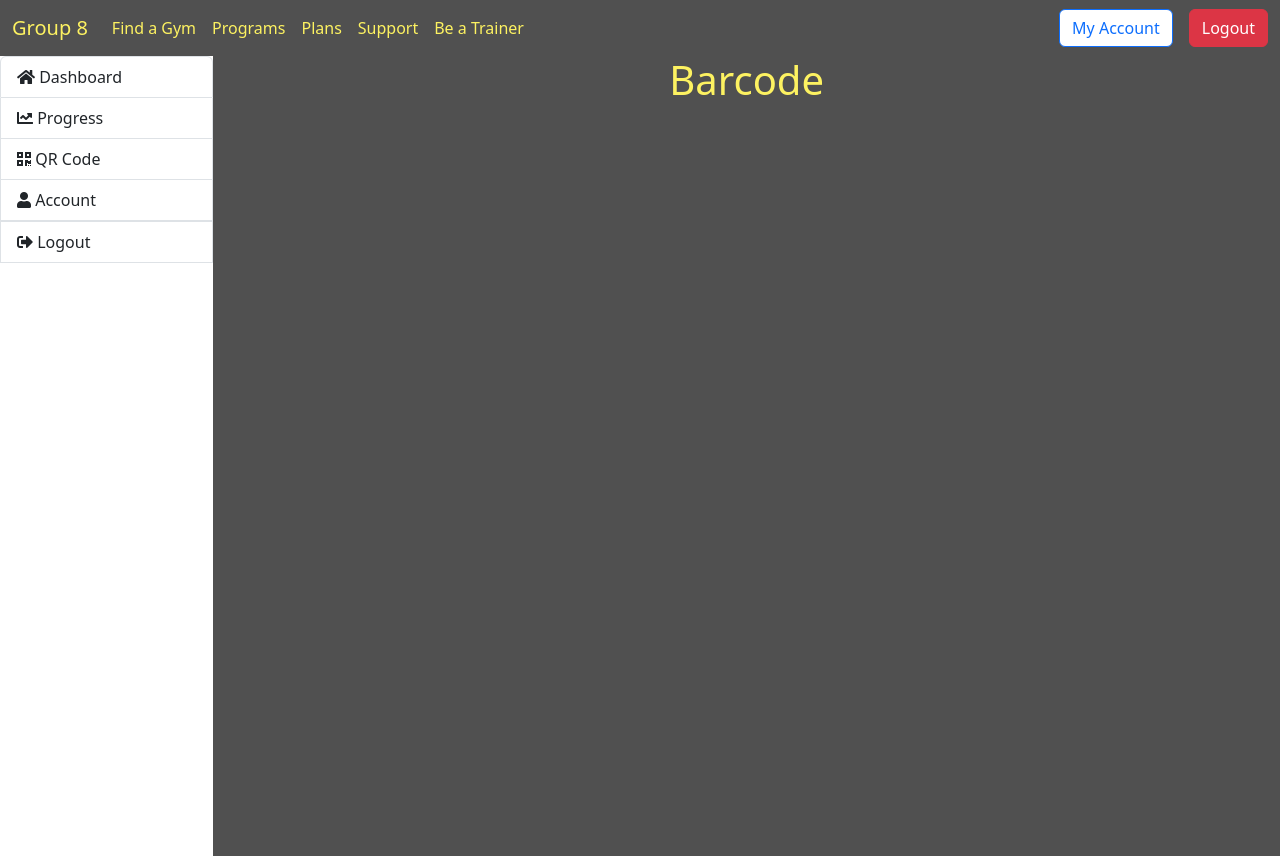
After one commit to SumedhaEndar/Group8_System, a Django app: page /members/qrcode in a window 1280 px wide. The commit adds this page. Run offline with Django 5.2, Linux system fonts and the light colour scheme; a user stored in the database is signed in; tables that the repository leaves empty hold one stand-in row (values such as "Sample post").

Commit message:
Update: edit a bit the sidebar Update: set up every member pages

```diff
--- /dev/null
+++ b/members/templates/members/member-account.html
@@ -0,0 +1,4 @@
+{% extends "members/member-base.html" %}
+{% block content %}
+   <h1 class="text-center yellow-font">Account</h1>
+{% endblock content %}
--- /dev/null
+++ b/members/templates/members/member-base.html
@@ -0,0 +1,91 @@
+{% load static %}
+<!DOCTYPE html>
+<html lang="en">
+    <head>
+        <meta charset="utf-8" />
+        <meta name="viewport" content="width=device-width, initial-scale=1" />
+        <link href="https://fonts.googleapis.com/css2?family=Montserrat:wght@400;700&family=Source+Sans+Pro:wght@400;700&display=swap" rel="stylesheet">
+        <link rel="stylesheet" href="https://cdnjs.cloudflare.com/ajax/libs/font-awesome/5.15.3/css/all.min.css">
+        <link href="https://cdn.jsdelivr.net/npm/bootstrap@5.3.2/dist/css/bootstrap.min.css" rel="stylesheet" integrity="sha384-T3c6CoIi6uLrA9TneNEoa7RxnatzjcDSCmG1MXxSR1GAsXEV/Dwwykc2MPK8M2HN" crossorigin="anonymous" />
+        <link rel="stylesheet" type="text/css" href="{% static 'webpages/css/myColor.css' %}" />
+        {% block customCSS %}
+        {% endblock %}
+        <title>Group 8</title>
+    </head>
+    <body class="gray-bg">
+        {% comment %} Heeader - Navigation Bar {% endcomment %}
+        <nav class="navbar navbar-expand-lg gray-bg">
+            <div class="container-fluid">
+                <a class="navbar-brand yellow-font" href="{% url 'home' %}">Group 8</a>
+                <button class="navbar-toggler" type="button" data-bs-toggle="collapse" data-bs-target="#navbarNavAltMarkup" aria-controls="navbarNavAltMarkup" aria-expanded="false" aria-label="Toggle navigation"><span class="navbar-toggler-icon"></span></button>
+                <div class="collapse navbar-collapse" id="navbarNavAltMarkup">
+                <div class="navbar-nav">
+                    <a class="nav-link yellow-font" href="{% url 'fitness-locator' %}">Find a Gym</a>
+                    <a class="nav-link yellow-font" href="{% url 'programs' %}">Programs</a>
+                    <a class="nav-link yellow-font" href="{% url 'plans' %}">Plans</a>
+                    <a class="nav-link yellow-font" href="{% url 'contact-us' %}">Support</a>
+                    <a class="nav-link yellow-font" href="{% url 'trainer-signup' %}">Be a Trainer</a>
+                </div>
+                </div>
+                <div class="d-flex column-gap-3">
+                    {% if user.is_authenticated %}
+                        {% if user.is_member %}
+                            <a href="{% url 'member-home' %}" class="btn border border-primary text-primary white-bg">My Account</a>
+                        {% elif user.is_trainer %}
+                            <a href="{% url 'trainer-home' %}" class="btn border border-primary text-primary white-bg">My Account</a>
+                        {% elif user.is_admin %}
+                            <a href="{% url 'admin-home' %}" class="btn border border-primary text-primary white-bg">My Account</a>
+                        {% endif %}
+                        <form method="post" action="{% url 'logout' %}">
+                            {% csrf_token %}
+                            <input type="submit" class="btn btn-danger" value="Logout" />
+                        </form>
+                    {% else %}
+                        <a href="{% url 'login' %}" class="btn border border-primary text-primary white-bg">Log in</a>
+                        <a href="{% url 'member-signup' %}" class="btn btn-primary">Register</a>
+                    {% endif %}
+                </div>
+            </div>
+        </nav>
+        {% comment %} End of Navigation Bar {% endcomment %}
+
+        <main>
+            <div class="container-fluid d-flex flex-column" style="height: 100vh;">
+                <div class="row full-height flex-grow-1">
+                    {% comment %} Side Bar {% endcomment %}
+                    <div class="col-2 p-0 white-bg">
+                        <div class="list-group custom-navbar">
+                            <a href="{% url 'member-home' %}" class="list-group-item list-group-item-action" aria-current="true">
+                                <i class="fas fa-home"></i> Dashboard
+                            </a>
+                            <a href="{% url 'member-progress' %}" class="list-group-item list-group-item-action">
+                                <i class="fas fa-chart-line"></i> Progress
+                            </a>
+                            <a href="{% url 'member-qrcode' %}" class="list-group-item list-group-item-action">
+                                <i class="fas fa-qrcode"></i> QR Code
+                            </a>
+                            <a href="{% url 'member-account' %}" class="list-group-item list-group-item-action">
+                                <i class="fas fa-user"></i> Account
+                            </a>
+                            <form method="post" action="{% url 'logout' %}">
+                                {% csrf_token %}
+                                <button type="submit" class="list-group-item list-group-item-action">
+                                    <i class="fas fa-sign-out-alt"></i> Logout
+                                </button>
+                            </form>
+                        </div>
+                    </div>
+                    {% comment %} End of sidebar {% endcomment %}
+                    <div class="col">
+                        {% block content %}
+                        {% endblock %}
+                    </div>
+                </div>
+            </div>
+
+        </main>
+
+        <script src="https://cdn.jsdelivr.net/npm/@popperjs/core@2.11.8/dist/umd/popper.min.js" integrity="sha384-I7E8VVD/ismYTF4hNIPjVp/Zjvgyol6VFvRkX/vR+Vc4jQkC+hVqc2pM8ODewa9r" crossorigin="anonymous"></script>
+        <script src="https://cdn.jsdelivr.net/npm/bootstrap@5.3.2/dist/js/bootstrap.min.js" integrity="sha384-BBtl+eGJRgqQAUMxJ7pMwbEyER4l1g+O15P+16Ep7Q9Q+zqX6gSbd85u4mG4QzX+" crossorigin="anonymous"></script>
+    </body>
+</html>
--- /dev/null
+++ b/members/templates/members/member-code.html
@@ -0,0 +1,4 @@
+{% extends "members/member-base.html" %}
+{% block content %}
+   <h1 class="text-center yellow-font">Barcode</h1>
+{% endblock content %}
--- /dev/null
+++ b/members/templates/members/member-progress.html
@@ -0,0 +1,4 @@
+{% extends "members/member-base.html" %}
+{% block content %}
+   <h1 class="text-center yellow-font">Progress</h1>
+{% endblock content %}
--- a/members/urls.py
+++ b/members/urls.py
@@ -5,4 +5,7 @@ urlpatterns = [
     path("home", views.home, name="member-home"),
     path("payment-page/<str:program_type>/<int:program_id>", views.payment_page, name="payment-page"),
     path("make-payment/<int:program_id>", views.make_payment, name="make-payment"),
+    path("progress", views.progress, name="member-progress"),
+    path("qrcode", views.qrcode, name="member-qrcode"),
+    path("account", views.account, name="member-account"),
 ]
--- a/members/views.py
+++ b/members/views.py
@@ -50,3 +50,18 @@ def make_payment(request, program_id):
         print('Hello')
 
     return redirect('home')
+
+@login_required
+@member_required
+def progress(request):
+    return render(request, 'members/member-progress.html', {})
+
+@login_required
+@member_required
+def qrcode(request):
+    return render(request, 'members/member-code.html', {})
+
+@login_required
+@member_required
+def account(request):
+    return render(request, 'members/member-account.html', {})
```
Also changed, not shown: members/templates/members/member_home.html (+2 -26 lines).
